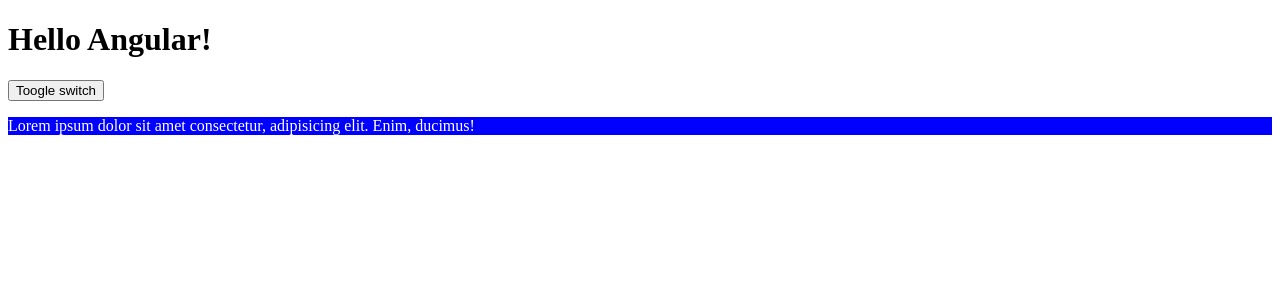
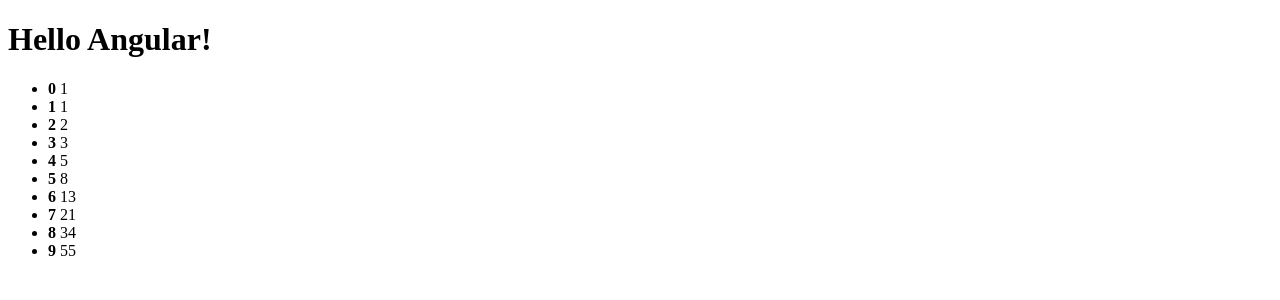
Before and after one commit to AlMuz/ANGULAR-Basics, an Angular app: page / in a window 1280 px wide. Shown: the top 300 px of the page. Built offline with nearby package versions, Linux system fonts and the light colour scheme.

Commit message:
Array example

```diff
--- a/src/app/app.component.html
+++ b/src/app/app.component.html
@@ -55,11 +55,17 @@
   <p class="blue">Lorem ipsum dolor, sit amet consectetur adipisicing elit. Totam, iure!</p>
 </ng-template> -->
 
-
-<button (click)="switchToggle = !switchToggle">Toogle switch</button>
+<!-- <button (click)="switchToggle = !switchToggle">Toogle switch</button>
 
 <div [ngSwitch]="switchToggle">
   <p *ngSwitchCase="true" class="red">Lorem ipsum dolor sit amet consectetur adipisicing elit. Exercitationem, perferendis?</p>
   <p *ngSwitchCase="false" class="blue">Lorem ipsum dolor sit amet consectetur, adipisicing elit. Enim, ducimus!</p>
   <p *ngSwitchDefault>default</p>
-</div>
+</div> -->
+
+<ul>
+  <li *ngFor="let number of fibArray; let idx = index">
+    <strong>{{ idx }}</strong>
+    {{ number }}
+  </li>
+</ul>
--- a/src/app/app.component.ts
+++ b/src/app/app.component.ts
@@ -20,6 +20,8 @@
   backgroundToggle = false;
   toggle = false;
   switchToggle = false;
+
+  fibArray = [1, 1, 2, 3, 5, 8, 13, 21, 34, 55];
 
   // it must be after variable init
   constructor() {
```
